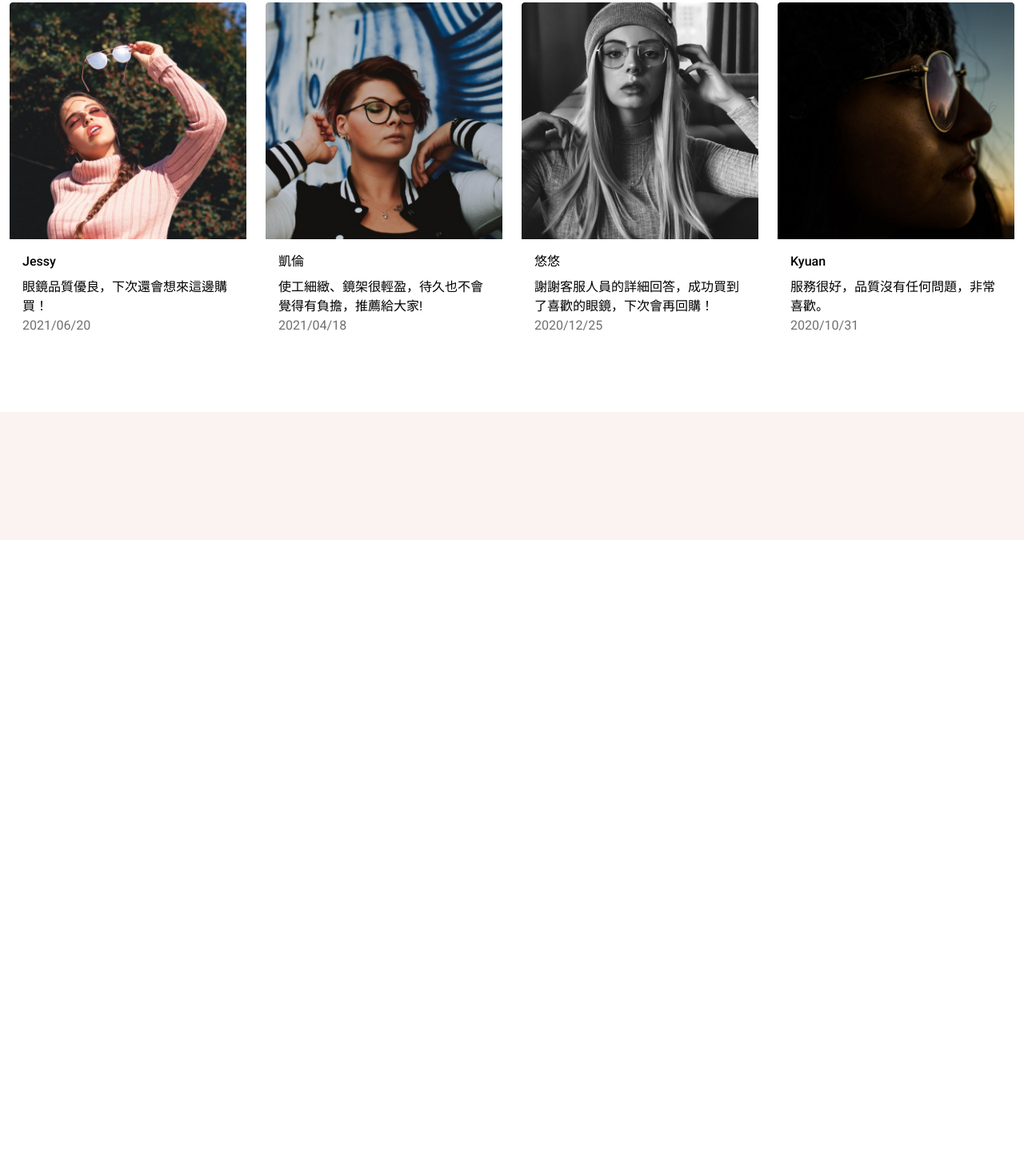
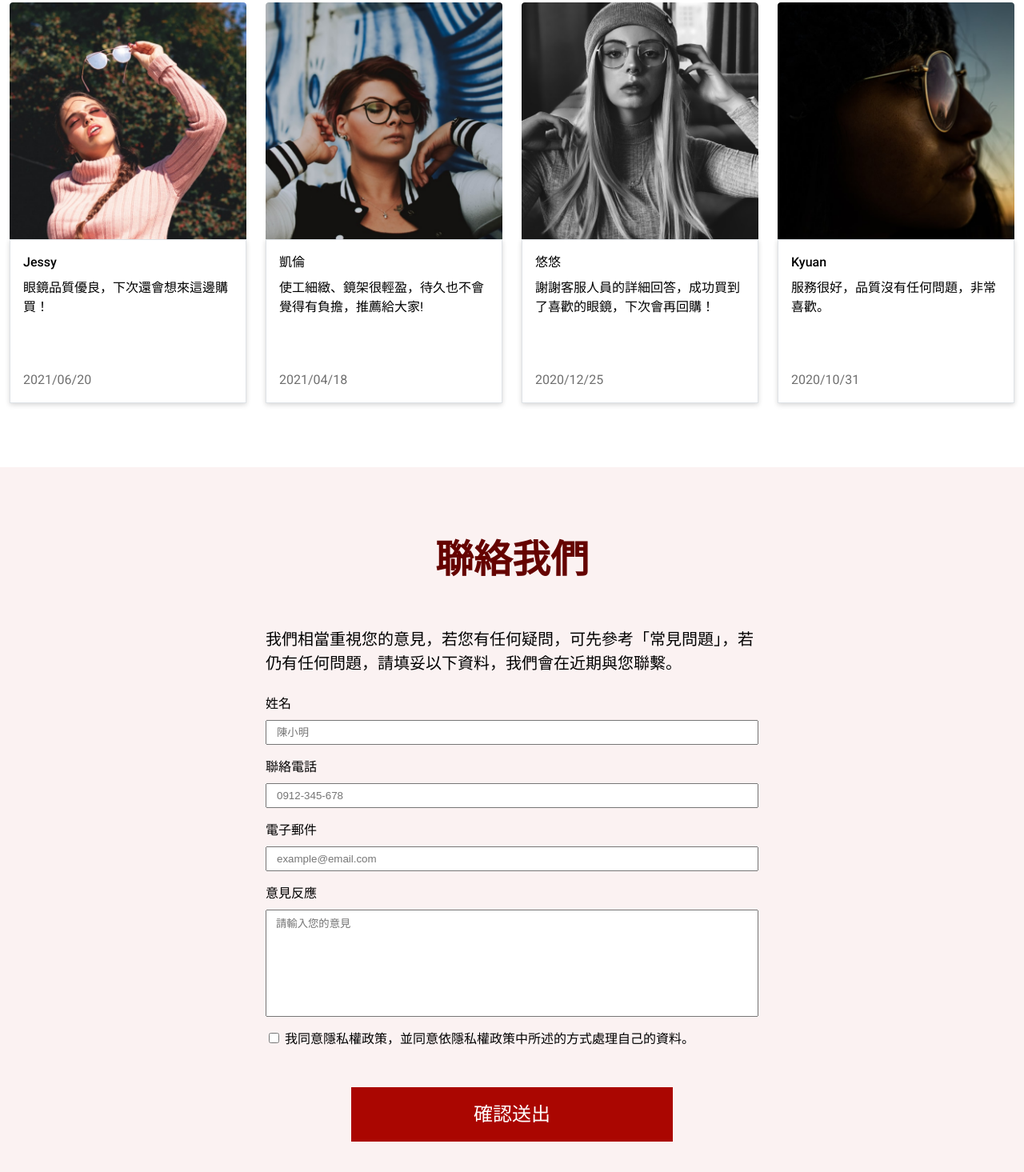
Before and after one commit to zitonbar/2024-week-three, a website built with Vite: page pages/index.html in a window 1280 px wide. Shown: the part 2795-4260 px from the top of the page at 80% size. Before the commit the page ends 3470 px from the top, so only its background shows below. Built offline with nearby package versions, Linux system fonts and the light colour scheme; files whose address does not match are found by name.

Commit message:
index final

```diff
--- a/assets/scss/base/_base.scss
+++ b/assets/scss/base/_base.scss
@@ -14,3 +14,6 @@ img {
     height: auto;
     vertical-align: middle;
 }
+textarea {
+    resize: none;
+}
--- a/assets/scss/pages/_base.scss
+++ /dev/null
@@ -1,3 +0,0 @@
-$primary-color : #AA0601;
-$light-color: #FBF2F2;
-$dark-color: #000000;
--- a/assets/scss/utils/_components.scss
+++ b/assets/scss/utils/_components.scss
@@ -14,10 +14,9 @@
         padding-right: 12px;
     }
     &-big {
-        width: 416px;
-        height: 56px;
+        width: 65.408%;
         @include table {
-            width: 336px;
+            width: 58.333%;
         }
         @include mobile {
             width: 100%;
--- a/assets/scss/utils/_grid.scss
+++ b/assets/scss/utils/_grid.scss
@@ -53,6 +53,11 @@
             width: 50%;
         }
     }
+    &-md-10 {
+        @include table {
+            width: 83.333%;
+        }
+    }
     &-md-12 {
         @include table {
             width: 100%;
@@ -95,6 +100,9 @@
         }
     }
 }
+.height-205 {
+    height: 205px;
+}
 
 .d {
     &-flex {
@@ -106,19 +114,29 @@
         }
     }
 }
-.flex-md-wrap {
+.flex {
+    &-column {
+        flex-direction: column;
+    }
+    &-md {
+        &-wrap {
             @include table {
                 flex-wrap: wrap;
             }
         }
-.flex-sm-wrap {
+
+    }
+    &-sm {
+        &-wrap {
             @include mobile {
                 flex-wrap: wrap;
             }
         }
-.flex-sm-column {
+        &-column {
             @include mobile {
                 flex-direction: column;
+            }
+        }
     }
 }
 
--- a/assets/scss/utils/_utils.scss
+++ b/assets/scss/utils/_utils.scss
@@ -112,6 +112,10 @@
             padding-left: 8px;
             padding-right: 8px;
         }
+        &-12 {
+            padding-left: 12px;
+            padding-right: 12px;
+        }
         &-16 {
             padding-left: 16px;
             padding-right: 16px;
@@ -142,6 +146,10 @@
     }
     // padding y
     &y {
+        &-6 {
+            padding-top: 6px;
+            padding-bottom: 6px;
+        }
         &-12 {
             padding-top: 12px;
             padding-bottom: 12px;
@@ -267,16 +275,47 @@
 
 // margin
 .m {
+    &x-auto {
+        margin-left: auto;
+        margin-right: auto;
+    }
+    // margin top
+    &t {
+        &-auto {
+            margin-top: auto;
+        }
+        &-4 {
+            margin-top: 4px;
+        }
+        &-48 {
+            margin-top: 48px;
+        }
+        &-sm-24 {
+            @include mobile {
+                margin-top: 24px;
+            }
+        }
+    }
     // margin right
-    &r-10 {
+    &r {
+        &-10 {
             margin-right: 10px;
         }
-    &r-48 {
+        &-48 {
             margin-right: 48px;
         }
+    }
     // margin bottom
-    &b-24 {
+    &b {
+        &-8 {
+            margin-bottom: 8px;
+        }
+        &-16 {
+            margin-bottom: 16px;
+        }
+        &-24 {
             margin-bottom: 24px;
+        }
     }
     // margin left
     &l{
@@ -303,12 +342,15 @@
 
 // border
 .border {
+    &-light {
         &-top {
             border-top: 1px solid $light-color;
         }
-    &-1 {
-        @include mobile {
-            border: 1px solid $light-color;
+        &-gray {
+            border: 1px solid $light-gray-color;
         }
     }
 }
+.box-shadow {
+    box-shadow: 0px 2px 6px #00000029;;
+}
--- a/assets/scss/utils/_variables.scss
+++ b/assets/scss/utils/_variables.scss
@@ -3,6 +3,7 @@ $secondary-color: #FBF2F2;
 $light-color: #ffffff;
 $danger-color: #650300;
 $gray-color: #707070;
+$light-gray-color: #DEE2E6;
 
 $font-base: 1rem;
 $fs-1: $font-base * 4; // 64px
--- a/layout/footer.ejs
+++ b/layout/footer.ejs
@@ -2,7 +2,7 @@
     <div class="container">
         <div class="row justify-content-between">
             <div class="col">
-                <ul class="text-light d-flex d-sm-none mb-24">
+                <ul class="text-light d-flex d-sm-none mt-4 mb-24">
                     <li class="mr-48"><a href="index.html">首頁</a></li>
                     <li class="mr-48"><a href="#">系列鏡框</a></li>
                     <li class="mr-48"><a href="#">門市據點</a></li>
--- a/pages/index.html
+++ b/pages/index.html
@@ -89,34 +89,42 @@
         <ul class="row">
           <li class="col col-3 col-md-6 col-sm-12 pb-md-24 pb-sm-16">
             <img src="../assets/images/home-section5-1.png" alt="">
-            <div class="p-16">
+            <div class="p-16 d-flex flex-column height-205 border-light-gray box-shadow">
               <h5 class="fw-Medium pb-8">Jessy</h5>
               <p>眼鏡品質優良，下次還會想來這邊購買！</p>
-              <span class="text-gray">2021/06/20</span>
+              <div class="mt-auto">
+                <time class="text-gray">2021/06/20</time>
+              </div>
             </div>
           </li>
           <li class="col col-3 col-md-6 col-sm-12 pb-md-24 pb-sm-16">
             <img src="../assets/images/home-section5-2.png" alt="">
-            <div class="p-16">
+            <div class="p-16 d-flex flex-column height-205 border-light-gray box-shadow">
               <h5 class="fw-Medium pb-8">凱倫</h5>
               <p>使工細緻、鏡架很輕盈，待久也不會覺得有負擔，推薦給大家!</p>
-              <span class="text-gray">2021/04/18</span>
+              <div class="mt-auto">
+                <time class="text-gray">2021/04/18</time>
+              </div>
             </div>
           </li>
           <li class="col col-3 col-md-6 col-sm-12 pb-md-24 pb-sm-16">
             <img src="../assets//images/home-section5-3.png" alt="">
-            <div class="p-16">
+            <div class="p-16 d-flex flex-column height-205 border-light-gray box-shadow">
               <h5 class="fw-Medium pb-8">悠悠</h5>
               <p>謝謝客服人員的詳細回答，成功買到了喜歡的眼鏡，下次會再回購！</p>
-              <span class="text-gray">2020/12/25</span>
+              <div class="mt-auto">
+                <time class="text-gray">2020/12/25</time>
+              </div>
             </div>
           </li>
           <li class="col col-3 col-md-6 col-sm-12 pb-md-24 pb-sm-16">
             <img src="../assets/images/home-section5-4.png" alt="">
-            <div class="p-16">
+            <div class="p-16 d-flex flex-column height-205 border-light-gray box-shadow">
               <h5 class="fw-Medium pb-8">Kyuan</h5>
               <p>服務很好，品質沒有任何問題，非常喜歡。</p>
-              <span class="text-gray">2020/10/31</span>
+              <div class="mt-auto">
+                <time class="text-gray">2020/10/31</time>
+              </div>
             </div>
           </li>
         </ul>
@@ -124,9 +132,29 @@
     </section>
     <section class="bg-secondary py-80 py-sm-40">
       <div class="container">
+        <h2 class="text-danger fs-2 fs-sm-5 fw-bold text-center pb-48 pb-sm-24">聯絡我們</h2>
         <div class="row">
-          <div class="col-6 text-center">
-
+          <div class="col col-6 col-md-10 col-sm-12 mx-auto">
+            <p class="fs-6 fs-sm-7 mb-24">我們相當重視您的意見，若您有任何疑問，可先參考「常見問題」，若仍有任何問題，請填妥以下資料，我們會在近期與您聯繫。</p>
+          </div>
+        </div>
+        <div class="row">
+          <div class="col col-6 col-md-10 col-sm-12 mx-auto">
+            <form class="d-flex flex-column" action="">
+              <label class="mb-8" for="name">姓名</label>
+              <input class="mb-16 py-6 px-12" type="text" id="name" placeholder="陳小明">
+              <label class="mb-8" for="telphone">聯絡電話</label>
+              <input class="mb-16 py-6 px-12" type="tel" id="telphone" placeholder="0912-345-678">
+              <label class="mb-8" for="email">電子郵件</label>
+              <input class="mb-16 py-6 px-12" type="email" id="email" placeholder="example@email.com">
+              <label class="mb-8" for="message">意見反應</label>
+              <textarea class="mb-16 py-6 px-12" name="message" id="message" cols="30" rows="8" placeholder="請輸入您的意見"></textarea>
+              <div>
+                <input type="checkbox" id="agree">
+                <label for="agree">我同意隱私權政策，並同意依隱私權政策中所述的方式處理自己的資料。</label>
+              </div>
+              <a href="" class="btn btn-primary btn-big text-center fs-5 py-16 mx-auto mt-48 mt-sm-24">確認送出</a>
+            </form>
           </div>
         </div>
       </div>
```
Also changed, not shown: layout/header.ejs (+4 -4 lines). Lines whose indentation alone changed are shown as unchanged.
